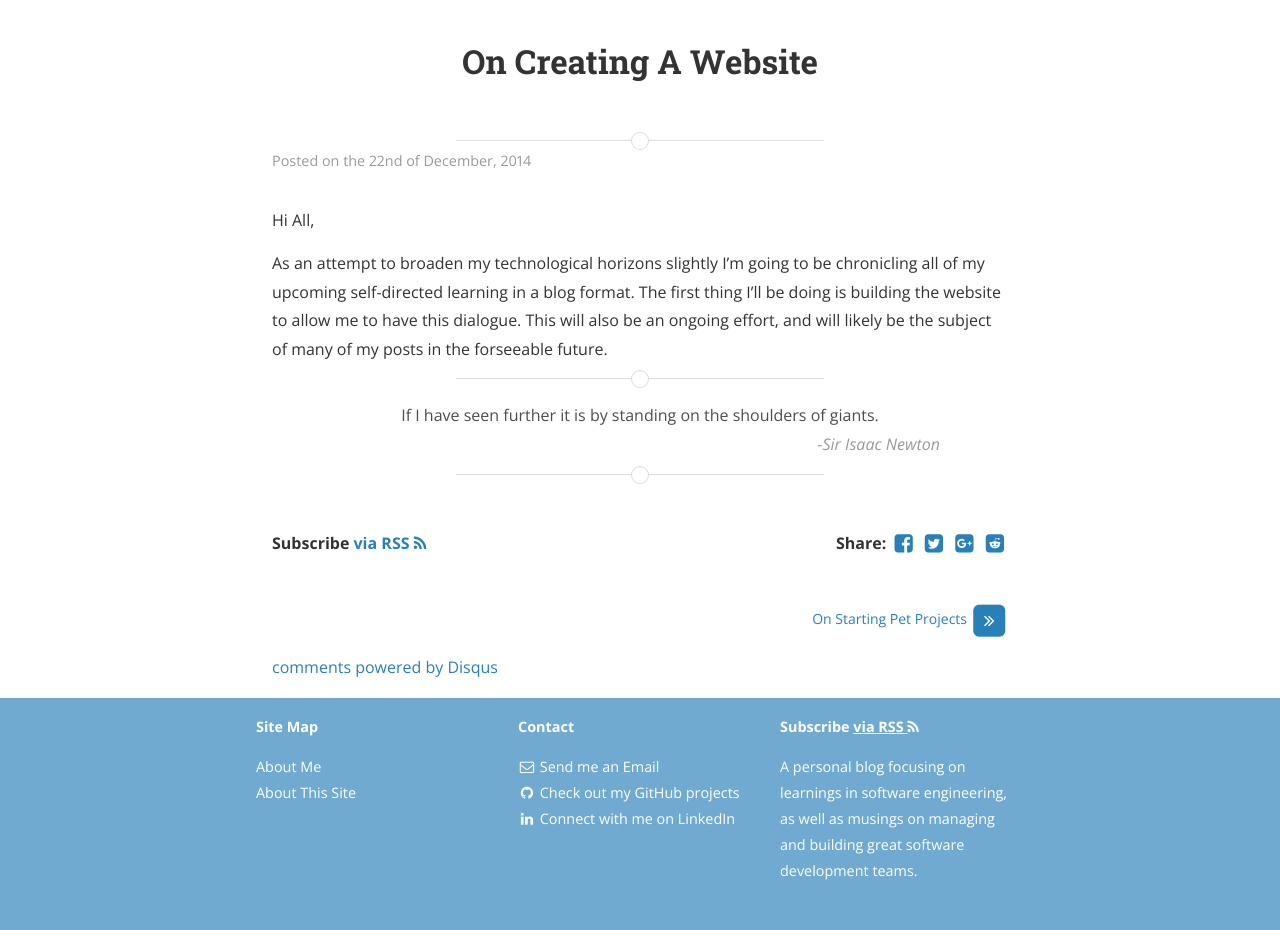
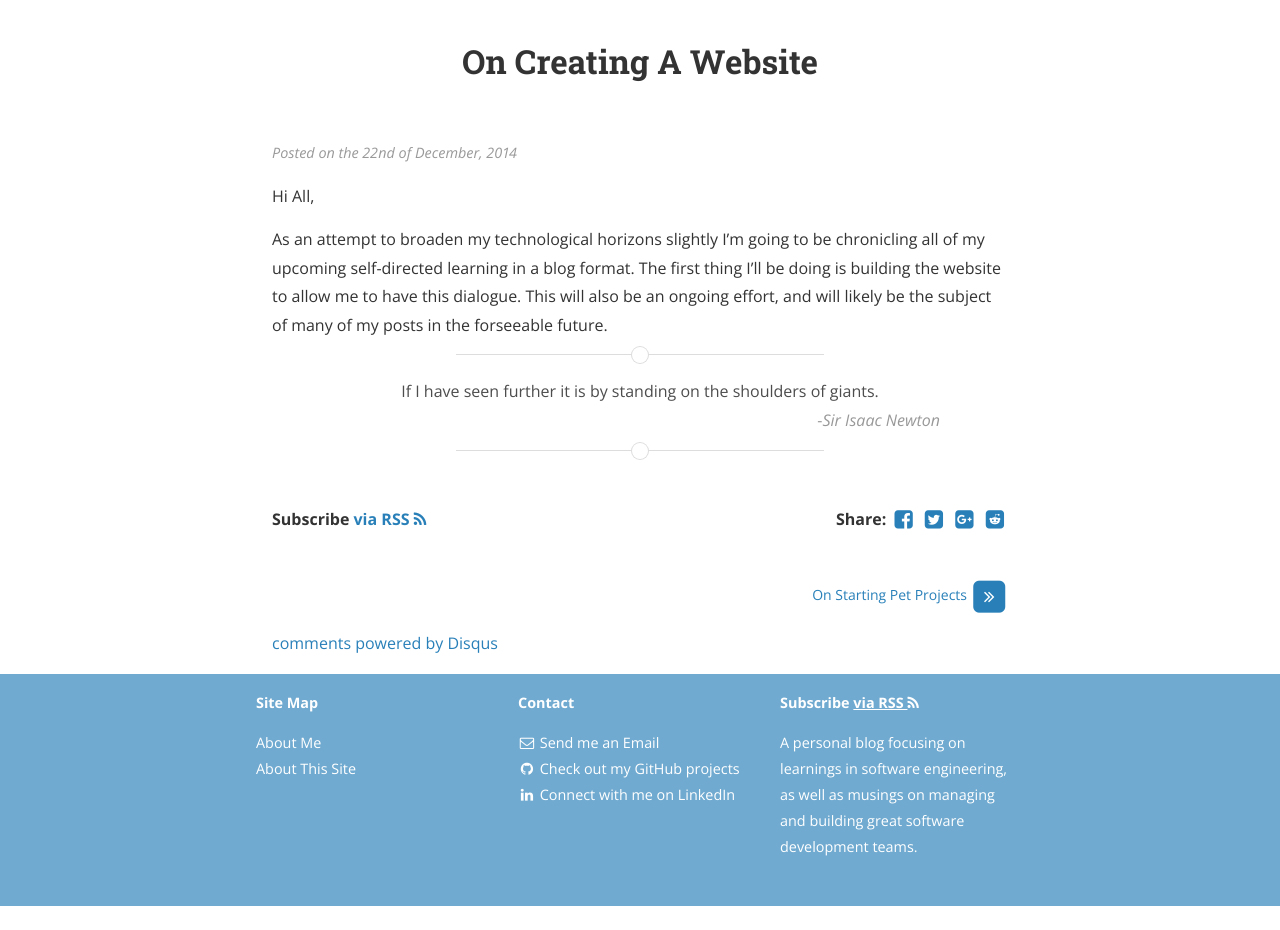
Before and after one commit to nikhita/nikhita.github.io, a Jekyll site: the page built from _posts/2014-12-22-on-creating-a-website.markdown, in a window 1280 px wide. Shown: the part 100-1030 px from the top of the page. Built offline with Jekyll 4.4.1, drawn with Linux system fonts in a browser that asks for light colours; nearby versions of some CDN libraries; comment, search, counter and statistics services are not loaded; a style sheet for code colours, icons or effects is not loaded; after the commit the page ends 1006 px from its top, so only the background shows below that.

Commit message:
Remove the automatic page divider from posts and update the style of the posting date to be italic

```diff
--- a/_layouts/post.html
+++ b/_layouts/post.html
@@ -15,8 +15,6 @@ layout: default
 </div>
 
 <div class="wrapper">
-
-{% unless page.cover %} {% include page_divider.html %} {% endunless %}
 
 <section class="post-meta">
   <div class="post-date">Posted on the <time datetime="{{ page.date | date_to_xmlschema }}" itemprop="datePublished">
--- a/_sass/_layout.scss
+++ b/_sass/_layout.scss
@@ -291,7 +291,8 @@ pre code.hljs {
 			}
 		}
 		.post-meta {
-			padding-bottom: 1em;
+			font-style: italic;
+			padding-bottom: 0em;
 		}
 		.post-content {
 			padding: 1em 0;
```
